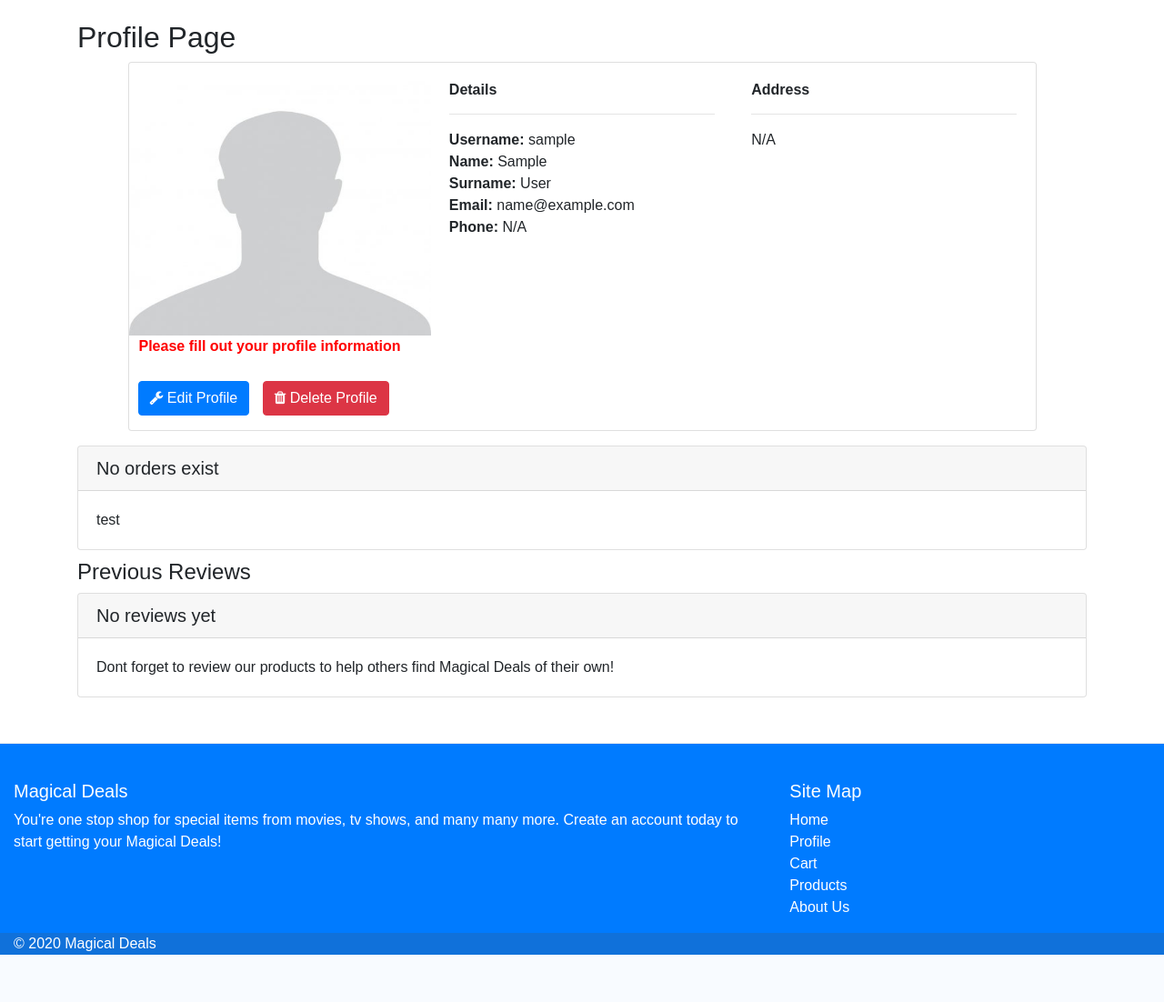
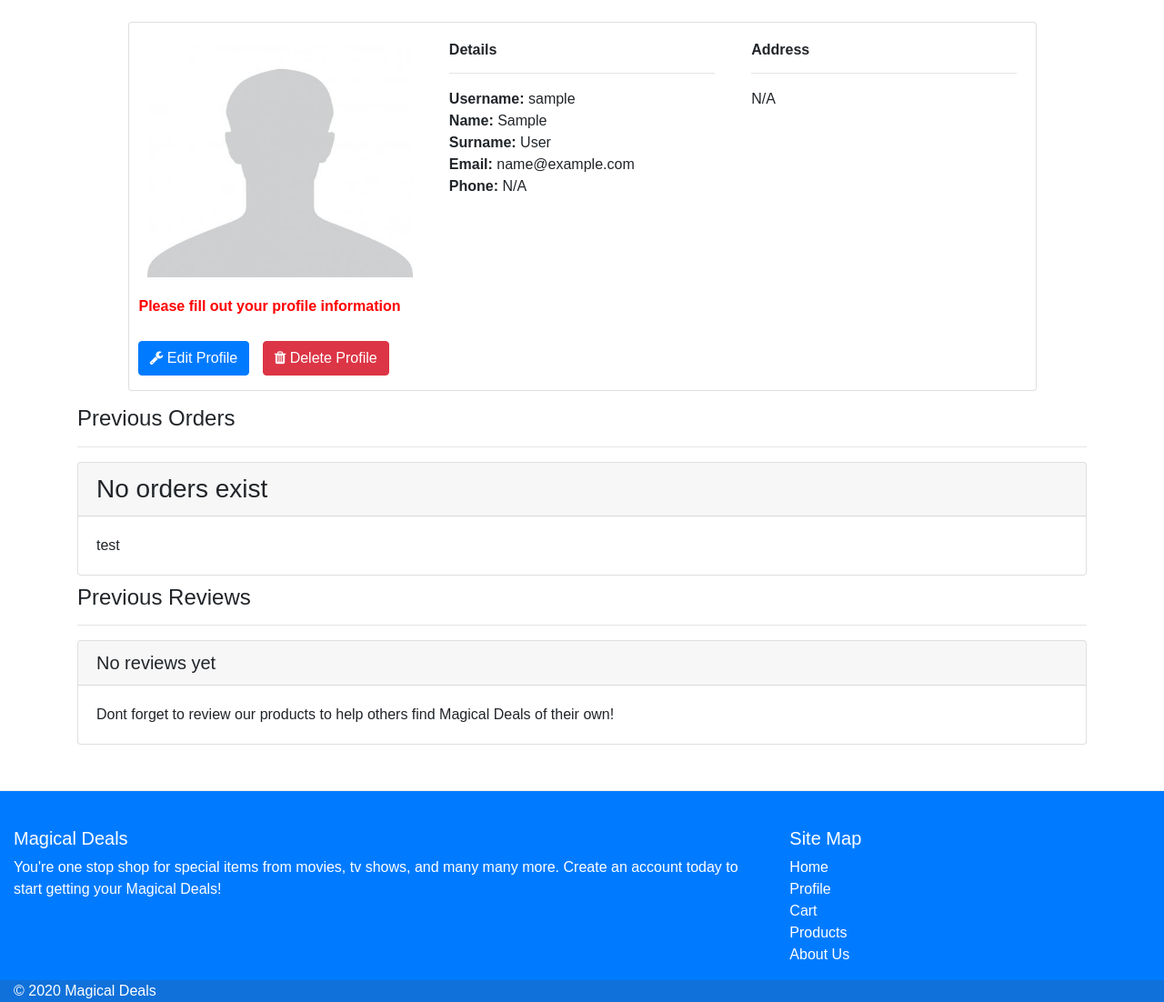
Before and after one commit to aidan-stritch/magical-deals, a Django app: page /accounts/profile/ in a window 1280 px wide. Shown: the part 68-1170 px from the top of the page at 91% size. Before the commit the page ends 1118 px from the top, so only its background shows below. Run offline with Django 3.2, Linux system fonts and the light colour scheme; the visitor is signed in with stand-in values (Sample User, id 1); data that the repository does not hold is empty; some libraries are stand-ins or nearby versions.

Commit message:
improved CSS styles for profile page and working on error with checkout app

```diff
--- a/accounts/templates/profile.html
+++ b/accounts/templates/profile.html
@@ -1,10 +1,8 @@
 <!DOCTYPE html>
 {% extends "base.html" %} {% block content %}
-<div class="header-title">
-    <h2>Profile Page</h2>
-</div>
 
-<div class="card mb-3 item-view">
+
+<div class="card mb-3 item-view profile-card">
 	<div class="row no-gutters">
 		<div class="col-md-4 ">
 			{% if user.usercreate.profile_image %}
@@ -76,19 +74,26 @@
         </div>
 	</div>
 </div>
+<div class="previous-order">
+<h4>Previous Orders</h4>
+<hr>
+
 {% if orders.count > 0 %}
+
     <div class="card review-cards">
-        <h5 class="card-header">orders exist</h5>
-        <div class="card-body">date: {{ orders.orderlineitem.product }}</div>
+        <h3 class="card-header">orders exist</h3>
+        <div class="card-body">date: {{ orders.orderlineitem.product.product_name }}</div>
     </div>
 {% else %}
     <div class="card review-cards">
-        <h5 class="card-header">No orders exist</h5>
+        <h3 class="card-header">No orders exist</h3>
         <div class="card-body">test</div>
     </div>
 {% endif %}
+</div>
 <div class="review">
     <h4>Previous Reviews</h4>
+    <hr>
     {% if reviews.count > 0 %}
         {% for review in reviews %}
             <div class="card review-cards">
--- a/accounts/views.py
+++ b/accounts/views.py
@@ -21,7 +21,8 @@ def login(request):
 
             if user:
                 auth.login(request, user)
-                messages.error(request, "You have successfully logged in")
+                username = request.user.username
+                messages.success(request, "welcome %s" % username)
 
                 if request.GET and request.GET['next'] != '':
                     next = request.GET['next']
--- a/home/templates/index.html
+++ b/home/templates/index.html
@@ -5,21 +5,21 @@
   <!-- Carousel Slide Wrapper -->
   <div class="carousel-inner">
     <div class="carousel-item active">
-      <a href = "{% url 'about' %}"><img class="d-block w-100" src="{{ MEDIA_URL }}/images/slide-background.jpg" alt="Account Benefits"/></a>
+      <a href = "{% url 'about' %}"><img class="d-block w-100" src="{{ MEDIA_URL }}images/slide-background.jpg" alt="Account Benefits"/></a>
       <div class="carousel-caption d-md-block">
         <h2>Account Benefits</h2>
         <p>Why create an account with us?</p>
       </div>
     </div>
     <div class="carousel-item">
-      <a href = "{% url 'register' %}"><img class="d-block w-100" src="{{ MEDIA_URL }}/images/slide-background.jpg" alt="How it Works"/></a>
+      <a href = "{% url 'register' %}"><img class="d-block w-100" src="{{ MEDIA_URL }}images/slide-background.jpg" alt="How it Works"/></a>
       <div class="carousel-caption d-md-block">
         <h2>How it Works</h2>
         <p>Create an account today to begin getting Magical Deals!</p>
       </div>
     </div>
     <div class="carousel-item">
-      <a href = "{% url 'products' %}"><img class="d-block w-100" src="{{ MEDIA_URL }}/images/slide-background.jpg" alt="Products"/></a>
+      <a href = "{% url 'products' %}"><img class="d-block w-100" src="{{ MEDIA_URL }}images/slide-background.jpg" alt="Products"/></a>
       <div class="carousel-caption d-md-block">
         <h2>Products</h2>
         <p>See all of our products</p>
--- a/products/templates/view_product.html
+++ b/products/templates/view_product.html
@@ -81,11 +81,6 @@
 <div class="review">
     <h4>Reviews</h4>
     <hr>
-    {% if user.id == reviews.user_id %}
-    <p>already reviewed</p>
-    {% else %}
-    <p>hasnt reviewed yet</p>
-    {% endif %}
     <p><a href="{% url 'add_review' product.id %}" class="btn btn-primary"><i class="fa fa-plus" aria-hidden="true"></i> Add Review</a></p>
     {% if reviews.count > 0 %}
         {% for review in reviews %}
--- a/static/css/custom.css
+++ b/static/css/custom.css
@@ -188,6 +188,10 @@ review-star{
     overflow: hidden;
   }
 
+.profile-card {
+    margin-top:2%;
+}
+
 .full-product-view{
     text-align: center;
 }
@@ -201,10 +205,9 @@ review-star{
 }
 .profile-view {
   max-height: 300px;
-  max-width: 400px;
   width: 100%;
   margin: auto;
-  padding-top: 20px;
+  padding: 20px;
 }
 
 .card-footer {
--- a/templates/base.html
+++ b/templates/base.html
@@ -179,8 +179,7 @@
     <!--  Script for the carousel -->
     <script>
       $(".carousel").carousel({
-        interval: 5000,
-        cycle: 2000,
+        interval: 3000,
       });
     </script>
   </body>
```
Also changed, not shown: accounts/migrations/0001_initial.py, accounts/migrations/0002_auto_20200714_1516.py (deleted), accounts/migrations/0003_auto_20200730_1520.py (deleted), accounts/migrations/0004_auto_20200730_1522.py (deleted), checkout/migrations/0001_initial.py, checkout/migrations/0002_auto_20200730_1522.py (deleted).
